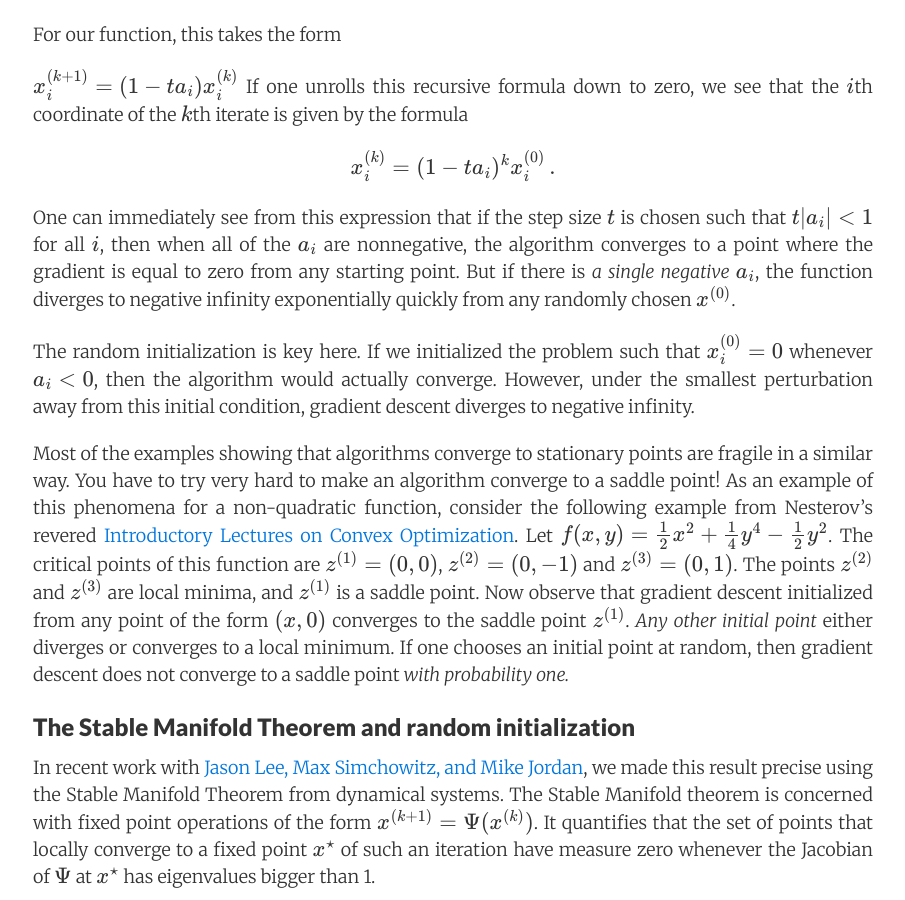
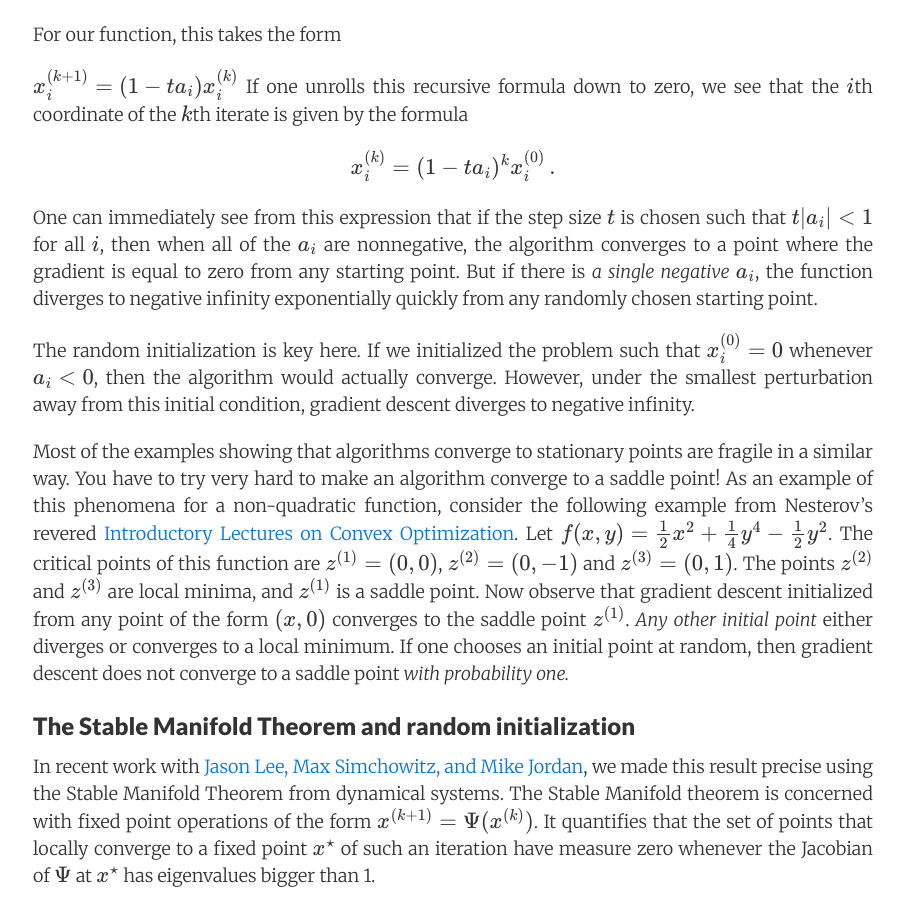
Before and after one commit to offconvex/offconvex.github.io, a Jekyll site: the page built from _posts/2016-03-24-saddles-again.md, in a window 1280 px wide and 900 px high, scrolled down 1009 px. Shown: the whole window, without its empty margins (187-1092 px from the left). Built offline with Jekyll 4.4.1, drawn with Linux system fonts in a browser that asks for light colours; nearby versions of some CDN libraries; formulas are drawn with MathJax 3; comment, search, counter and statistics services are not loaded.

Commit message:
Update 2016-03-24-saddles-again.md

```diff
--- a/_posts/2016-03-24-saddles-again.md
+++ b/_posts/2016-03-24-saddles-again.md
@@ -34,7 +34,7 @@ If one unrolls this recursive formula down to zero, we see that the $i$th coordi
 One can immediately see from this expression that if the step size $t$ is chosen such
 that $t |a_i| < 1 $
 for all $i$, then when all of the $a_i$
-are nonnegative, the algorithm converges to a point where the gradient is equal to zero from any starting point.  But if there is *a single negative $a_i$*, the function diverges to negative infinity exponentially quickly from any randomly chosen $x^{(0)}$.
+are nonnegative, the algorithm converges to a point where the gradient is equal to zero from any starting point.  But if there is *a single negative $a_i$*, the function diverges to negative infinity exponentially quickly from any randomly chosen starting point.
 
 The random initialization is key here.  If we initialized the problem such that $x^{(0)}_i=0$ whenever $a_i<0$, then the algorithm would actually converge.  However, under the smallest perturbation away from this initial condition, gradient descent diverges to negative infinity.
 
```
